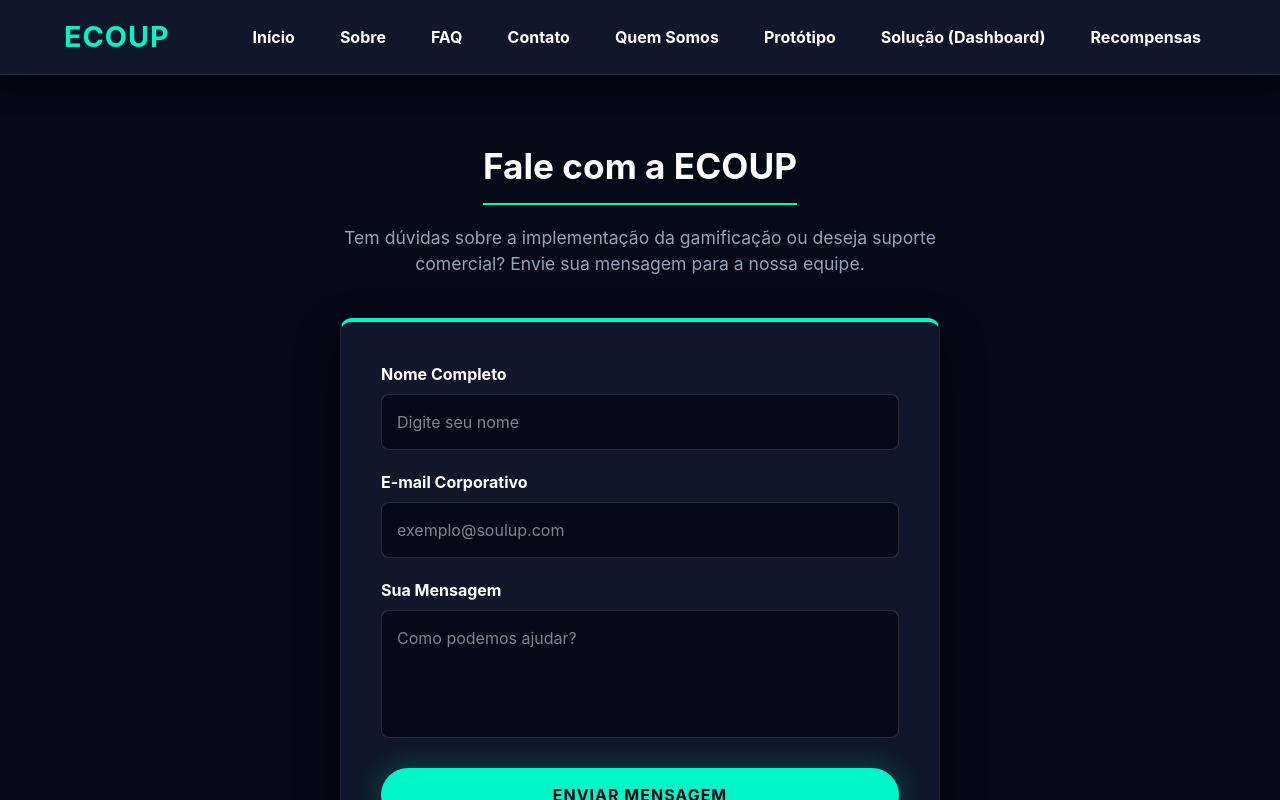
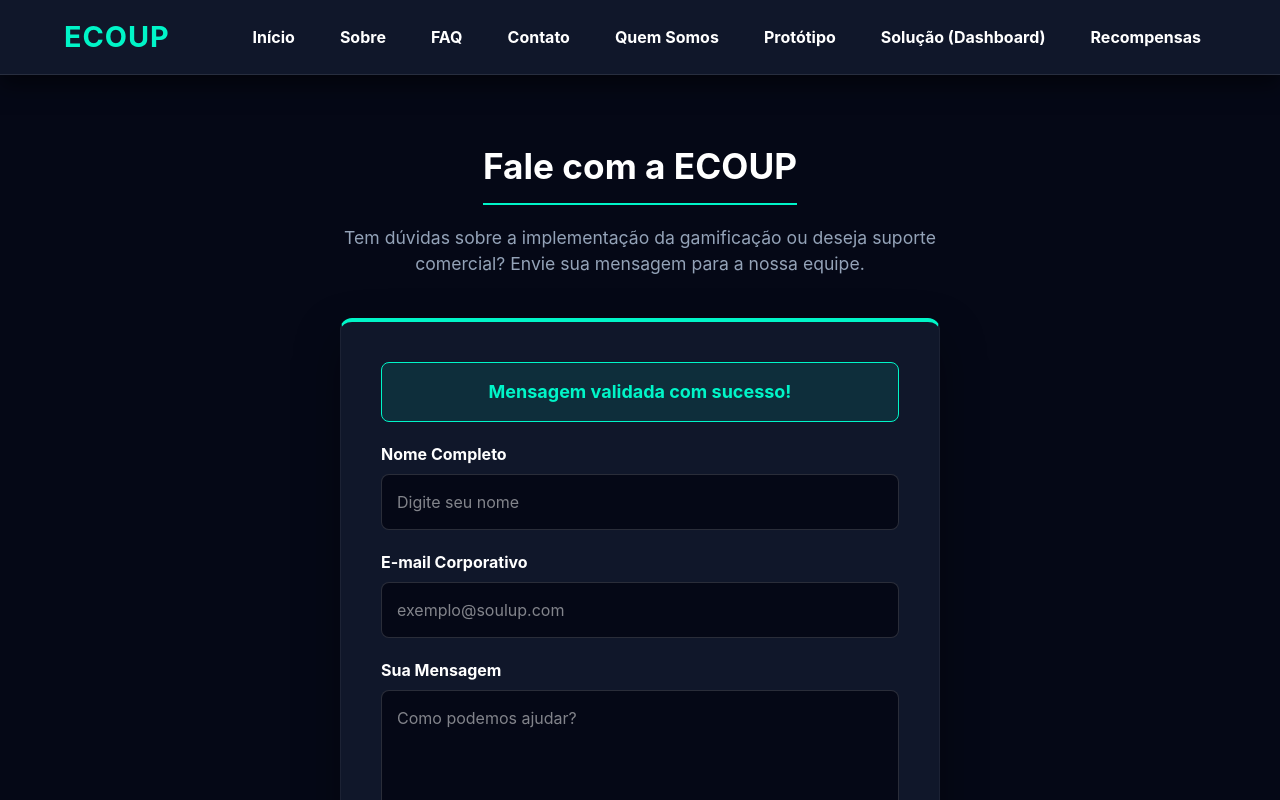
Before and after one commit to nicolaspk/ecoup-sprint4-front, a React (Vite) app in the folder my-app/: page /contato in a window 1280 px wide. Both pictures are taken after typing "Sample", "name@example.com", "Sample" into the empty fields and a click on the button "ENVIAR MENSAGEM". Shown: the top 800 px of the page. Built offline with nearby package versions, Linux system fonts and the light colour scheme; no server answers.

Commit message:
fix: corrige feedback demonstrativo do formulario Contato

```diff
--- a/my-app/src/routes/Contato/index.tsx
+++ b/my-app/src/routes/Contato/index.tsx
@@ -1,3 +1,4 @@
+import { useState } from 'react';
 import { useForm, type SubmitHandler } from 'react-hook-form';
 
 interface ContatoFormInputs {
@@ -7,16 +8,19 @@ interface ContatoFormInputs {
 }
 
 export default function Contato() {
+  const [mensagemExibida, setMensagemExibida] = useState(false);
   const {
     register,
     handleSubmit,
-    formState: { errors, isSubmitSuccessful },
+    formState: { errors },
     reset
   } = useForm<ContatoFormInputs>();
 
   const onSubmit: SubmitHandler<ContatoFormInputs> = (data) => {
-    console.log("Dados capturados com sucesso:", data);
+    // Contato permanece demonstrativo: não há endpoint de mensagens na API Java.
+    void data;
     reset();
+    setMensagemExibida(true);
   };
 
   return (
@@ -30,9 +34,9 @@ export default function Contato() {
 
       <div className="w-full bg-[#10172a] p-[40px_20px] md:p-[40px] rounded-[12px] shadow-[0_20px_45px_rgba(0,0,0,0.35)] border border-white/5 border-t-[4px] border-t-[#00f5c8]">
 
-        {isSubmitSuccessful && (
+        {mensagemExibida && (
           <div className="mb-[20px] p-[15px] bg-[#00f5c8]/10 border border-[#00f5c8] text-[#00f5c8] rounded-[8px] font-bold">
-            Mensagem enviada com sucesso!
+            <span className="block text-lg">Mensagem validada com sucesso!</span>
           </div>
         )}
 
@@ -84,7 +88,7 @@ export default function Contato() {
             type="submit"
             className="w-full mt-[10px] bg-[#00f5c8] text-[#050816] py-[15px] px-[30px] font-bold rounded-[30px] transition-all duration-250 border-none text-center uppercase tracking-[1px] shadow-[0_0_30px_rgba(0,245,200,0.25)] hover:bg-[#00ddb3] hover:-translate-y-[3px] hover:shadow-[0_0_25px_rgba(0,210,138,0.8)] cursor-pointer"
           >
-            Enviar Mensagem
+            Enviar mensagem
           </button>
 
         </form>
```
